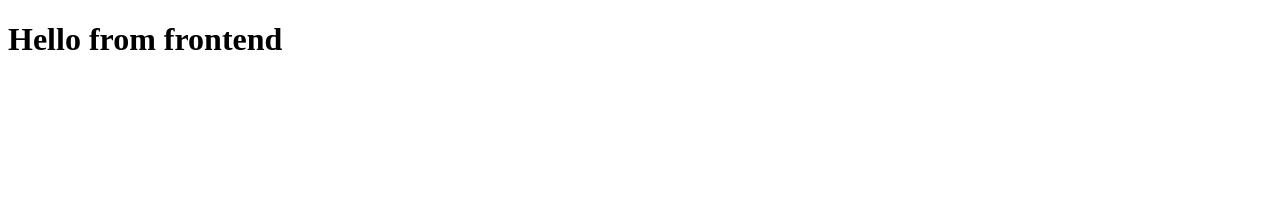
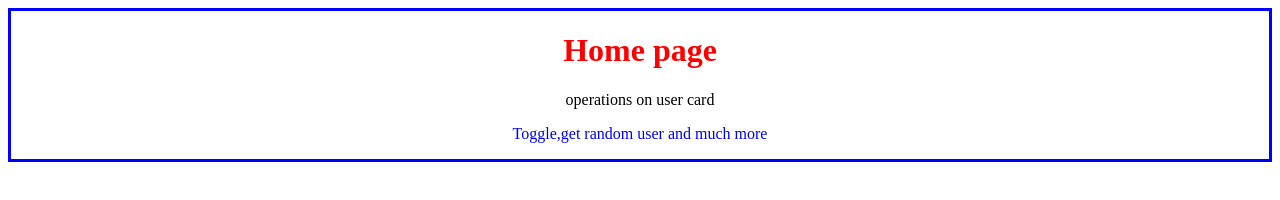
Before and after one commit to 24wh1a05ar-art/auto-suggest, a website: page frontend/index.html in a window 1280 px wide. Drawn offline with Linux system fonts and the light colour scheme.

Commit message:
updated home page

```diff
--- /dev/null
+++ b/frontend/index.css
@@ -0,0 +1,17 @@
+h1{
+    color: red;
+}
+#home-intro{
+    text-align:center;
+    border:3px;
+
+    /*border-color:black;
+    border-style:solid;*/
+    border:3px solid blue;
+}
+#home-intro:hover{
+    background-color:burlywood;
+}
+#p2{
+    color:blue;
+}
--- a/frontend/index.html
+++ b/frontend/index.html
@@ -4,8 +4,15 @@
     <meta charset="UTF-8">
     <meta name="viewport" content="width=device-width, initial-scale=1.0">
     <title>Document</title>
+    <link rel="stylesheet"href="index.css">
 </head>
 <body>
-    <h1>Hello from frontend</h1>
+    <div id="home-intro">
+        <h1>Home page</h1>
+        <p id="p1">operations on user card</p>
+        <p id="p2">Toggle,get random user and much more</p>
+    </div>
+
+    <script src="index.js"></script>
 </body>
 </html>
--- /dev/null
+++ b/frontend/index.js
@@ -0,0 +1,2 @@
+console.log("Hello From JS");
+alert("Hello From JS");
```
